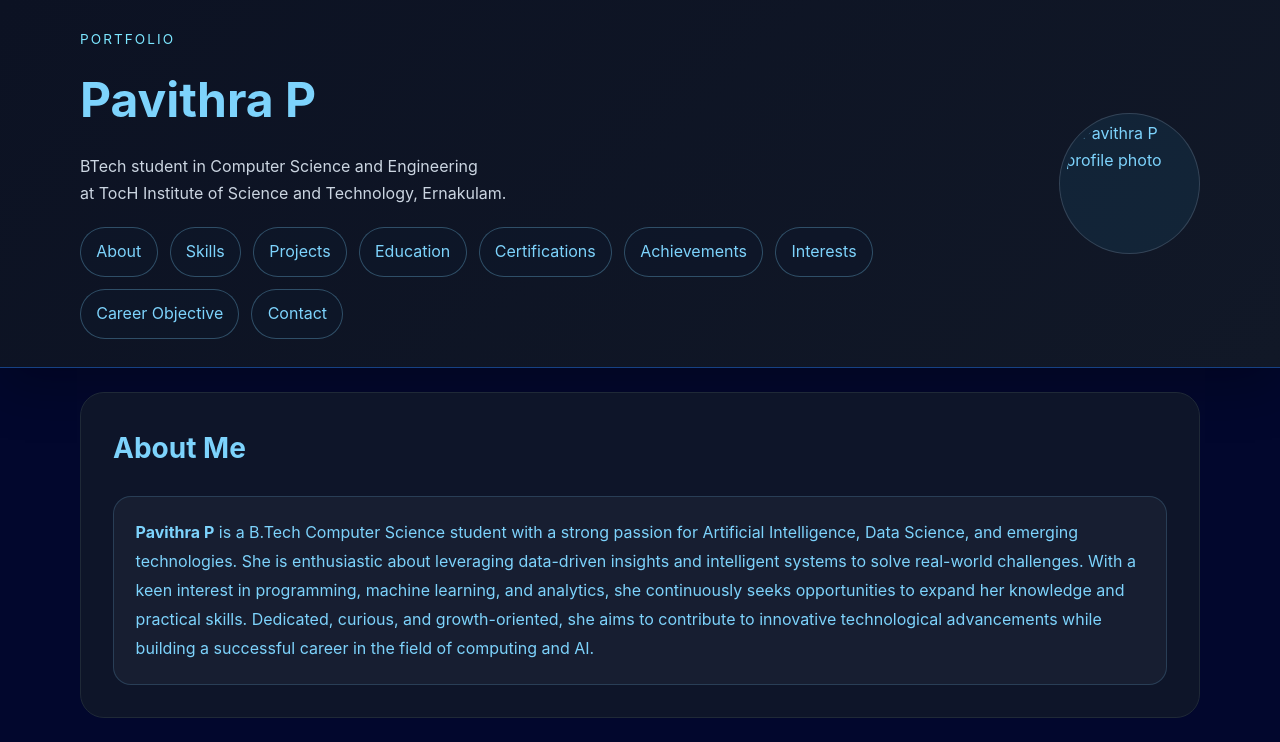
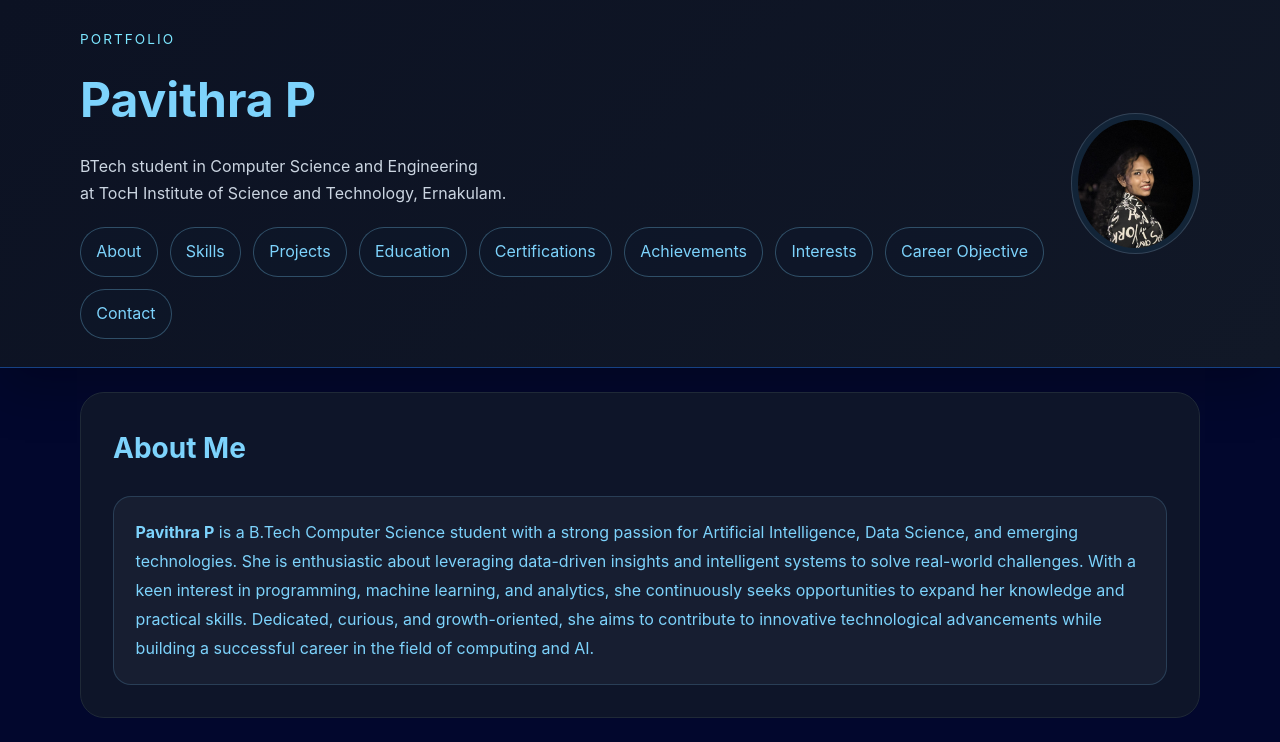
Before and after one commit to pavithrapramoji/MyProfile, a plain HTML site: page index.html in a window 1280 px wide. Shown: the top 742 px of the page. Drawn offline with Linux system fonts and the light colour scheme; the site is published under a folder, as on GitHub Pages, so addresses that start at the root find nothing.

Commit message:
My first commit message

```diff
--- a/index.html
+++ b/index.html
@@ -27,7 +27,7 @@
       </div>
       <div class="header-actions">
         <figure class="profile-card">
-          <img src="/PVPRO.jpeg" alt="Pavithra P profile photo" class="profile-photo" />
+          <img src="PVPRO.jpeg" alt="Pavithra P profile photo" class="profile-photo" />
         </figure>
       </div>
     </div>
```
